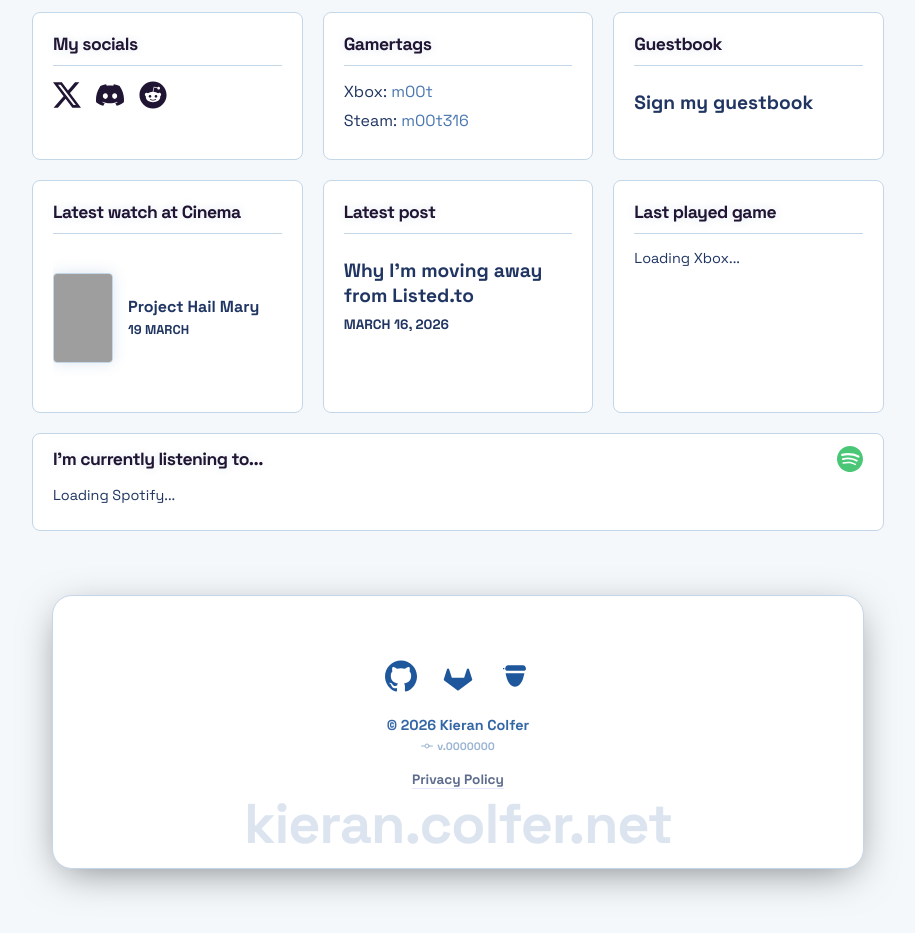
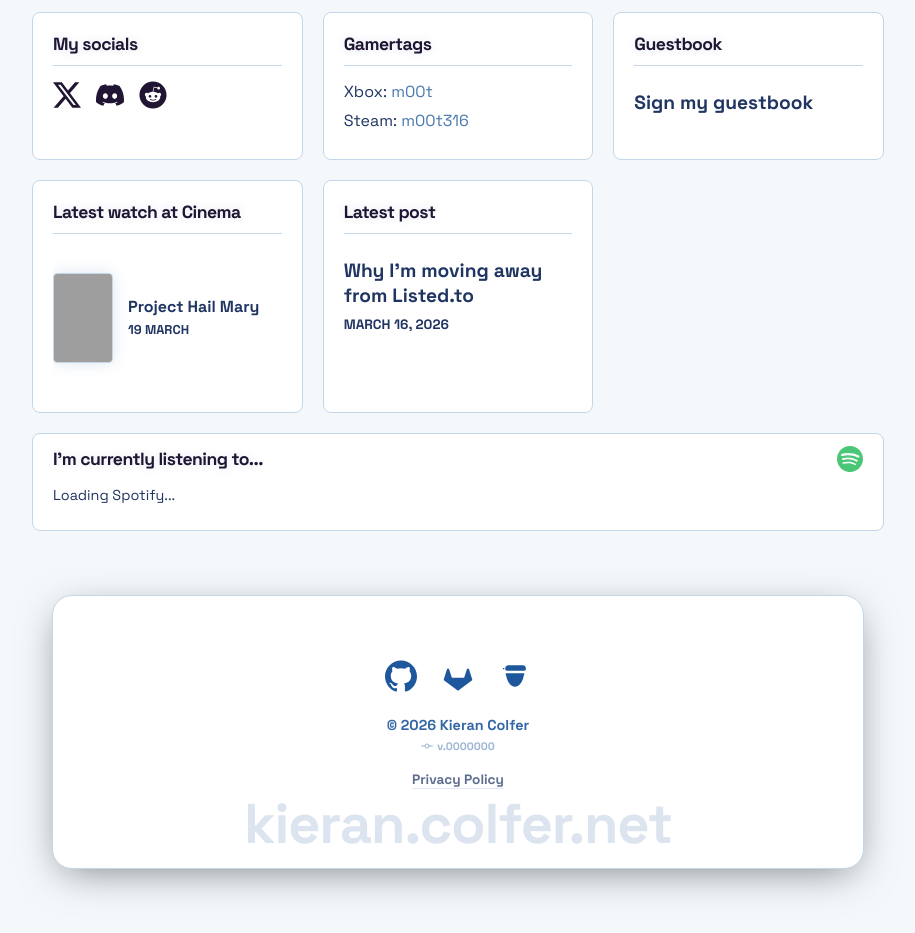
Before and after one commit to PASSK3YS/PASSK3YS.github.io, a Jekyll site: the page built from index.md, in a window 1280 px wide. Shown: the part 296-1229 px from the top of the page, without its empty margins (182-1097 px from the left). Built offline with Jekyll 4.4.1, drawn with Linux system fonts in a browser that asks for light colours; grey boxes are pictures that could not be loaded.

Commit message:
Remove broken xbox api

```diff
--- a/index.md
+++ b/index.md
@@ -61,12 +61,6 @@ title: About
             <p style="font-size: 0.9em; color: var(--text-muted);">Loading latest...</p>
         </div>
     </div>
-    <div class="grid-item">
-        <h3>Last played game</h3>
-        <div id="xbox-container">
-            <p style="font-size: 0.9em; color: var(--text-muted);">Loading Xbox...</p>
-        </div>
-    </div>
     <div class="grid-item" id="spotify-card" style="grid-column: 1 / -1; position: relative; overflow: hidden; padding: 12px 20px;">
         <div id="spotify-bg-layer"></div>
         <div style="position: relative; z-index: 1;">
@@ -112,7 +106,7 @@ title: About
 
 .grid-container {
     display: grid;
-    grid-template-columns: repeat(auto-fill, minmax(250px, 1fr));
+    grid-template-columns: repeat(auto-fit, minmax(230px, 1fr));
     gap: 20px;
     margin-top: 30px;
 }
@@ -330,6 +324,10 @@ title: About
     color: #ffffff !important;
 }
 
+.spotify-active .spotify-header {
+    border-bottom-color: rgba(255, 255, 255, 0.2) !important;
+}
+
 .spotify-active .latest-movie-title {
     color: #ffffff !important;
 }
@@ -420,19 +418,6 @@ function fetchData() {
     fetch(workerUrl)
         .then(res => res.json())
         .then(data => {
-            if (data.xbox) {
-                document.getElementById('xbox-container').innerHTML = `
-                    <a href="https://account.xbox.com/en-gb/profile?gamertag=m00t" target="_blank" class="latest-movie-link-wrapper">
-                        <div class="latest-movie-content">
-                            <img src="${data.xbox.image}" alt="${data.xbox.name}" class="latest-movie-thumb">
-                            <div class="latest-movie-info">
-                                <p class="latest-movie-title">${data.xbox.name}</p>
-                                <p class="latest-movie-date">Xbox</p>
-                            </div>
-                        </div>
-                    </a>`;
-            }
-
             if (data.music && typeof data.music === 'object') {
                 const card = document.getElementById('spotify-card');
                 const bg = document.getElementById('spotify-bg-layer');
```
Also changed, not shown: other parts of index.md (+1 -1 lines).
